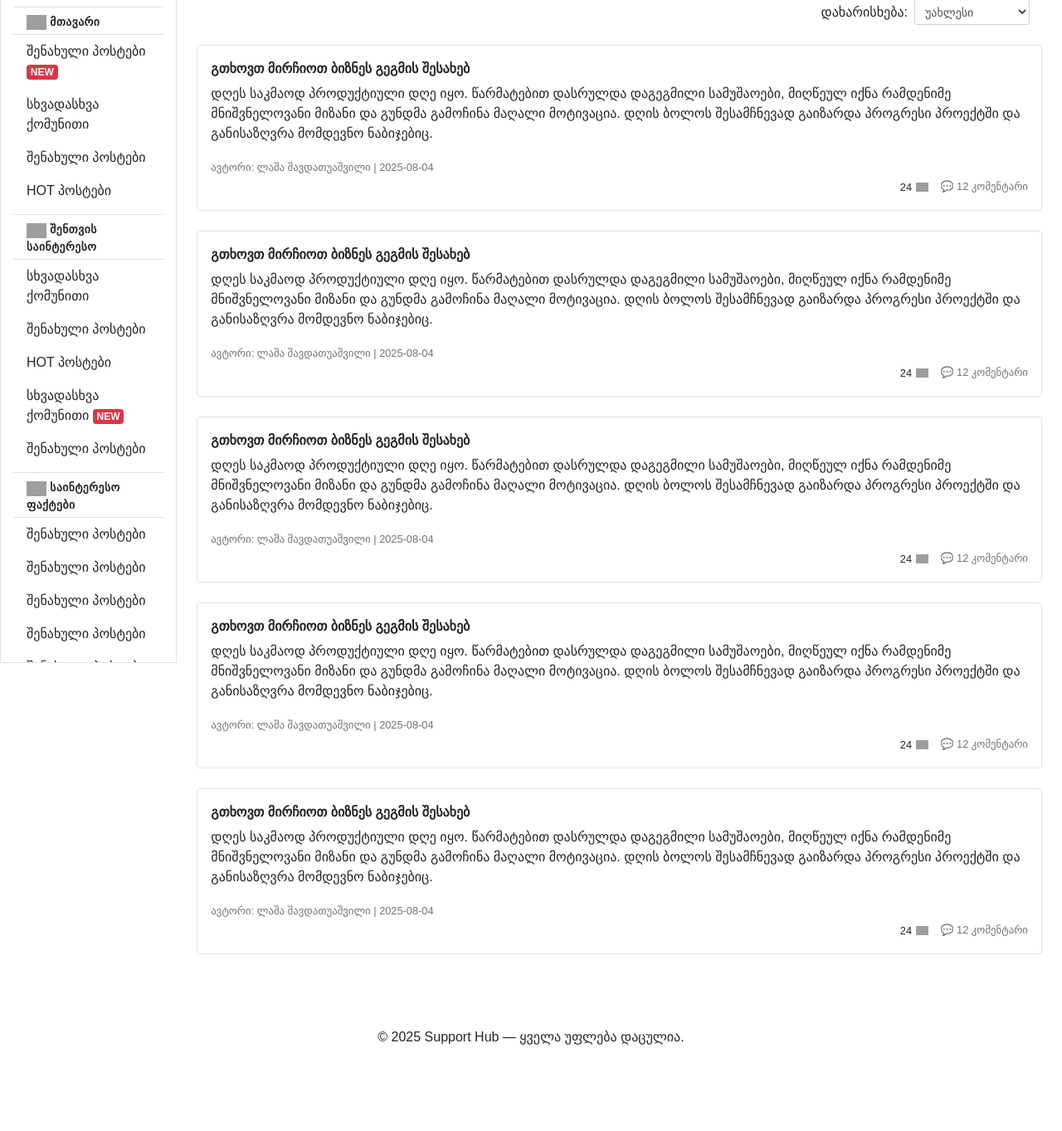
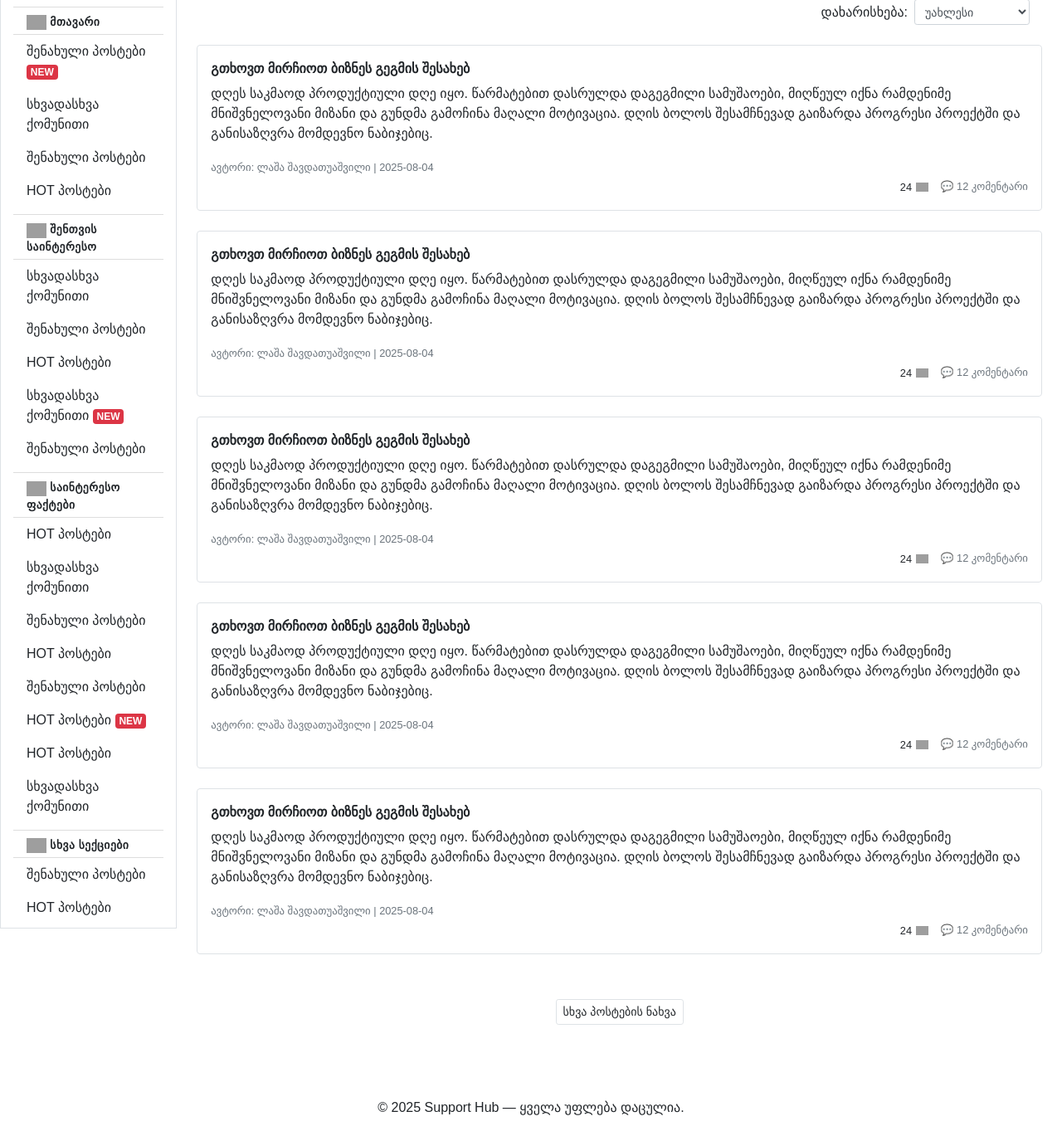
Before and after one commit to ShavdatuashviliSandro/DjangoApp, a Django app: page / in a window 1280 px wide. Shown: the part 82-1445 px from the top of the page at 83% size. Before the commit the page ends 1341 px from the top, so only its background shows below. Run offline with Django 4.2, Linux system fonts and the light colour scheme; some web fonts are replaced; grey boxes are pictures that could not be loaded.

Commit message:
Optimized design

```diff
--- a/support_hub/main/templates/main/index.html
+++ b/support_hub/main/templates/main/index.html
@@ -35,4 +35,23 @@
             </div>
         </div>
     {% endfor %}
+    <div class="container-xl text-center my-4" style="padding-top: 30px">
+        <button id="loadMoreBtn" class="btn btn-sm border" onclick="showSpinner(this)">
+            სხვა პოსტების ნახვა
+        </button>
+    </div>
+    <script>
+        function showSpinner(button) {
+            button.disabled = true;
+            button.innerHTML = `
+            <span class="spinner-border spinner-border-sm mr-2" role="status" aria-hidden="true"></span>
+            იტვირთება...
+        `;
+
+            setTimeout(() => {
+                button.innerHTML = 'სხვა პოსტების ნახვა';
+                button.disabled = false;
+            }, 2000);
+        }
+    </script>
 {% endblock %}
--- a/support_hub/templates/base.html
+++ b/support_hub/templates/base.html
@@ -14,7 +14,7 @@
 <div class="container-fluid">
     <div class="row" style="padding-top: 24px">
         <nav class="col-md-3 col-lg-2 d-none d-md-block sidebar border"
-             style="max-height: 100vh; overflow-y: auto;">
+             style="max-height: 140vh; overflow-y: auto;">
             <ul class="nav flex-column">
                 <li class="section-title"><img width="24px"
                                                src="https://www.nicepng.com/png/detail/14-142284_png-file-svg-home-icon-black-circle.png"
@@ -42,10 +42,10 @@
                 <li class="section-title"><img width="24px" src="https://cdn-icons-png.flaticon.com/512/4/4259.png"
                                                alt="book-icon"> საინტერესო ფაქტები
                 </li>
+                <li class="nav-item"><a href="#" class="nav-link">HOT პოსტები</a></li>
+                <li class="nav-item"><a href="#" class="nav-link">სხვადასხვა ქომუნითი</a></li>
                 <li class="nav-item"><a href="#" class="nav-link">შენახული პოსტები</a></li>
-                <li class="nav-item"><a href="#" class="nav-link">შენახული პოსტები</a></li>
-                <li class="nav-item"><a href="#" class="nav-link">შენახული პოსტები</a></li>
-                <li class="nav-item"><a href="#" class="nav-link">შენახული პოსტები</a></li>
+                <li class="nav-item"><a href="#" class="nav-link">HOT პოსტები</a></li>
                 <li class="nav-item"><a href="#" class="nav-link">შენახული პოსტები</a></li>
                 <li class="nav-item"><a href="#" class="nav-link">HOT პოსტები <span
                         class="badge badge-danger">NEW</span></a></li>
@@ -58,6 +58,10 @@
                 </li>
                 <li class="nav-item"><a href="#" class="nav-link">შენახული პოსტები</a></li>
                 <li class="nav-item"><a href="#" class="nav-link">HOT პოსტები</a></li>
+                <li class="nav-item"><a href="#" class="nav-link">სხვადასხვა ქომუნითი</a></li>
+                <li class="nav-item"><a href="#" class="nav-link">შენახული პოსტები</a></li>
+                <li class="nav-item"><a href="#" class="nav-link">HOT პოსტები</a></li>
+                 <li class="nav-item"><a href="#" class="nav-link">HOT პოსტები</a></li>
                 <li class="nav-item"><a href="#" class="nav-link">სხვადასხვა ქომუნითი</a></li>
                 <li class="nav-item"><a href="#" class="nav-link">შენახული პოსტები</a></li>
                 <li class="nav-item"><a href="#" class="nav-link">HOT პოსტები</a></li>
```
